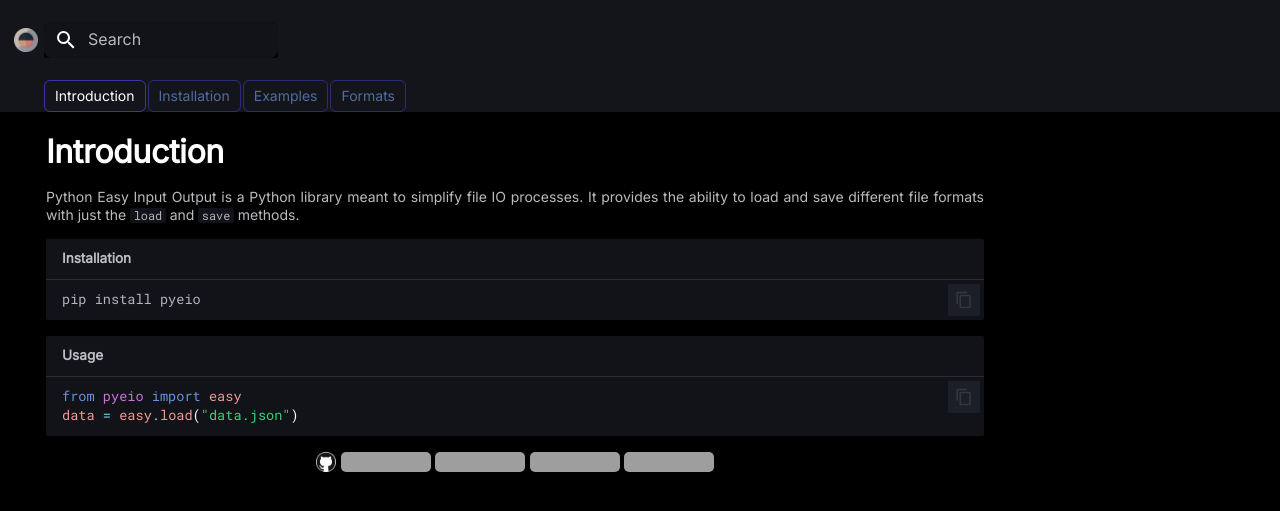
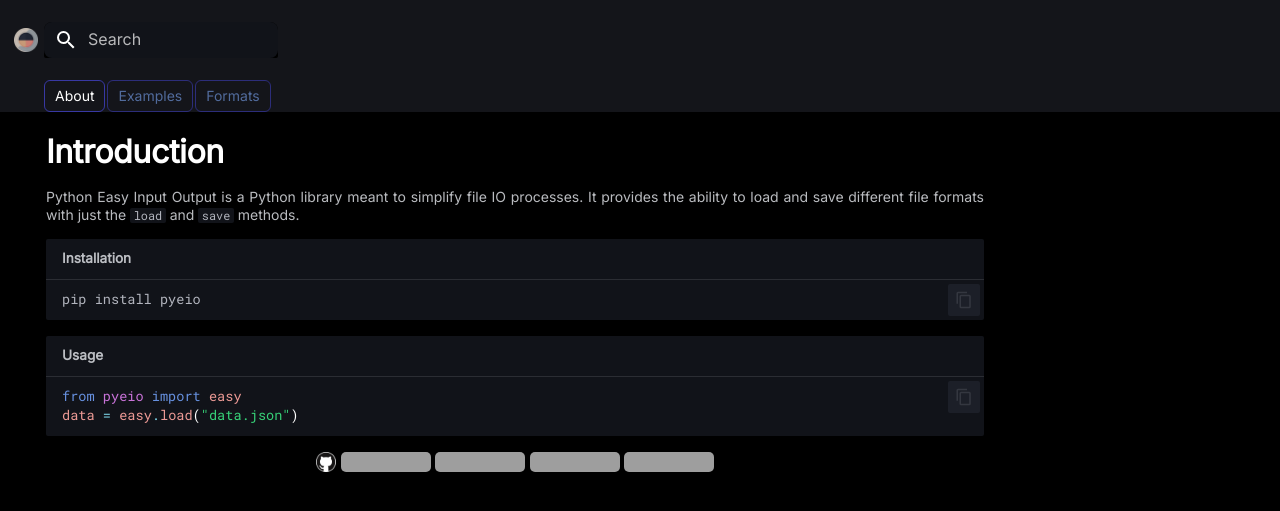
Before and after one commit to harttraveller/pyeio, an MkDocs documentation site: the page built from docs/index.md, in a window 1280 px wide, cut to the strip 0-511 px from the top of the page. Built offline with MkDocs 1.6.1 and Material for MkDocs 9.7.7, drawn with Linux system fonts in a browser that asks for light colours; grey boxes are pictures that could not be loaded.

Commit message:
mkdocs: update

```diff
--- a/mkdocs.yml
+++ b/mkdocs.yml
@@ -44,9 +44,7 @@ markdown_extensions:
 - pymdownx.tabbed:
     alternate_style: true
 
-
 nav:
-- Introduction: "index.md"
-- Installation: "installation.md"
+- About: "index.md"
 - Examples: "examples.md"
 - Formats: "formats.md"
```
